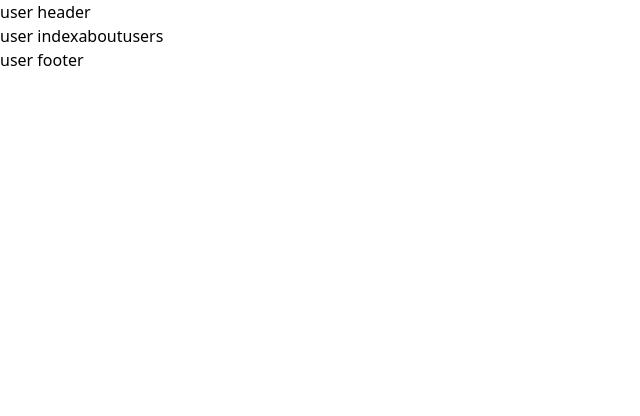
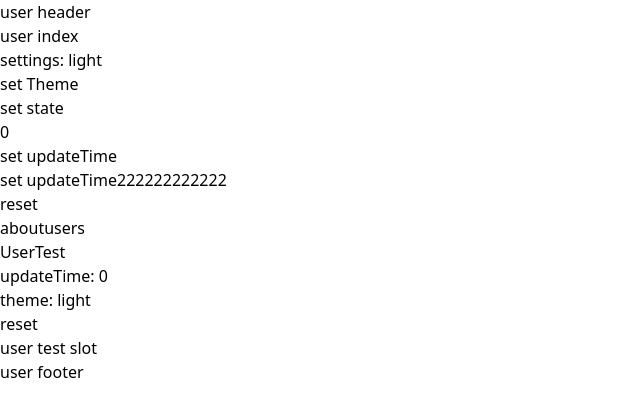
Before and after one commit to dshuais/next-template, a Next.js app: page /user in a window 1280 px wide. Shown: the top 416 px of the page, without its empty margins (0-640 px from the left). Built offline with nearby package versions, Linux system fonts and the light colour scheme.

Commit message:
✨ feat: 封装create store方法

```diff
--- a/src/app/user/page.tsx
+++ b/src/app/user/page.tsx
@@ -3,19 +3,40 @@
  * @Author: dushuai
  * @Date: 2024-04-16 14:41:04
  * @LastEditors: dushuai
- * @LastEditTime: 2024-04-16 16:32:59
- * @description: 心平气和
+ * @LastEditTime: 2024-04-18 17:15:12
+ * @description: test
  */
+"use client"
+
+import UserTest from "@/components/User/UserTest";
+import { useSettings } from "@/store";
 import Link from "next/link";
 
 export default function User() {
+
+  const { theme, SET_THEME, SET_STATE, RESET, ...settings } = useSettings()
+
   return (
     <div>
       user index
 
+      <div>settings: {theme}</div>
+      <div onClick={() => SET_THEME('light')}>set Theme</div>
+      <div onClick={() => SET_STATE({ key: 'theme', val: 'dark' })}>set state</div>
+
+      <div>{settings.updateTime}</div>
+      <div onClick={() => SET_STATE({ key: 'updateTime', val: new Date().getTime() })}>set updateTime</div>
+      <div onClick={() => settings.SET_UPDATE_TIME()}>set updateTime222222222222</div>
+
+      <div onClick={() => RESET()}>reset</div>
+
       <Link href="/user/about">about</Link>
 
       <Link href="/user/users">users</Link>
+
+      <UserTest>
+        <div>user test slot</div>
+      </UserTest>
     </div>
   )
 }
--- a/src/common/enums.ts
+++ b/src/common/enums.ts
@@ -2,12 +2,13 @@
  * @Author: dushuai
  * @Date: 2024-04-17 15:57:21
  * @LastEditors: dushuai
- * @LastEditTime: 2024-04-17 15:59:18
+ * @LastEditTime: 2024-04-18 15:11:02
  * @description: 枚举文件
  */
 
 export const APP_KEY = 'next-template'
 
 export enum StoreKey {
-  APP = `app-store-${APP_KEY}`
+  APP = `app-store-${APP_KEY}`,
+  SETTINGS = `settings-store-${APP_KEY}`
 }
--- /dev/null
+++ b/src/components/User/UserTest.tsx
@@ -0,0 +1,25 @@
+
+/*
+* @Author: dushuai
+* @Date: 2024-04-18 17:11:16
+ * @LastEditors: dushuai
+ * @LastEditTime: 2024-04-18 17:14:27
+* @description: 心平气和
+*/
+import { useSettings } from "@/store"
+
+export default function UserTest({ children }: { children: React.ReactNode }) {
+
+  const updateTime = useSettings((state) => state.updateTime)
+  const { theme, RESET } = useSettings()
+
+  return (
+    <>
+      <div>UserTest</div>
+      <div>updateTime: {updateTime}</div>
+      <div>theme: {theme}</div>
+      <div onClick={RESET}>reset</div>
+      {children}
+    </>
+  )
+}
--- a/src/store/index.ts
+++ b/src/store/index.ts
@@ -6,3 +6,4 @@
  * @description: store
  */
 export * from './modules/app'
+export * from './modules/settings'
--- a/src/store/modules/app.ts
+++ b/src/store/modules/app.ts
@@ -2,7 +2,7 @@
  * @Author: dushuai
  * @Date: 2024-04-17 14:49:31
  * @LastEditors: dushuai
- * @LastEditTime: 2024-04-17 17:00:57
+ * @LastEditTime: 2024-04-18 09:52:57
  * @description: app store
  */
 import { StoreKey } from "@/common"
@@ -11,7 +11,6 @@ import { createJSONStorage, persist, devtools } from 'zustand/middleware'
 
 type Store = {
   token: string
-  a: number
   // ... other state properties
 }
 
@@ -25,13 +24,12 @@ type Actions = {
 
 // define the initial state
 const initialState = (): Store => ({
-  token: '',
-  a: 0
+  token: ''
 })
 
 /**
  * 当前store版本
- * 更改后需要手动修改并天机migrate逻辑
+ * 更改后需要手动修改并添加migrate逻辑
  */
 const APP_STORE_VERSION: number = 0.1
 
@@ -65,6 +63,7 @@ export const useAppStore = create<Store & Actions>()(
         storage: createJSONStorage(() => sessionStorage),
         version: APP_STORE_VERSION, // a migration will be triggered if the version in the storage mismatches this one
 
+        // migration logic
         migrate: (persistedState, version) => {
 
           const state = initialState()
--- /dev/null
+++ b/src/store/modules/settings.ts
@@ -0,0 +1,57 @@
+/*
+ * @Author: dushuai
+ * @Date: 2024-04-18 15:09:58
+ * @LastEditors: dushuai
+ * @LastEditTime: 2024-04-18 17:20:05
+ * @description: settings store
+ */
+import { StoreKey } from '@/common'
+import { MakeState, createCustomStore } from '../store'
+import { createJSONStorage } from 'zustand/middleware'
+
+type Store = {
+  theme: 'dark' | 'light'
+}
+
+const initialState = (): Store => ({
+  theme: 'light',
+})
+
+/**
+ * 当前store版本
+ * 更改后需要手动修改并添加migrate逻辑
+ */
+const APP_STORE_VERSION: number = 0.1
+
+export const useSettings = createCustomStore(
+  StoreKey.SETTINGS,
+
+  initialState(),
+
+  (set) => ({
+
+    SET_THEME(theme: Store['theme']) {
+      set({ theme })
+    },
+
+  }),
+
+  {
+    name: StoreKey.SETTINGS, // unique name
+    storage: createJSONStorage(() => sessionStorage),
+    version: APP_STORE_VERSION, // a migration will be triggered if the version in the storage mismatches this one
+
+    // migration logic
+    migrate: (persistedState, version) => {
+      type State = Store & MakeState
+
+      const state = initialState()
+
+      if (version != APP_STORE_VERSION) {
+        Object.assign(state, persistedState,)
+      }
+
+      return state as State
+    }
+  }
+)
--- /dev/null
+++ b/src/store/store.ts
@@ -0,0 +1,94 @@
+/*
+ * @Author: dushuai
+ * @Date: 2024-04-18 12:28:06
+ * @LastEditors: dushuai
+ * @LastEditTime: 2024-04-18 17:21:25
+ * @description: 创建自定义store
+ */
+import { StoreKey } from "@/common";
+import { create } from "zustand";
+import { PersistOptions, combine, devtools, persist } from "zustand/middleware";
+
+type SetStoreState<T> = (
+  partial: T | Partial<T> | ((state: T) => T | Partial<T>),
+  replace?: boolean | undefined
+) => void
+
+export type STATE<T> = { key: keyof T, val: T[keyof T] }
+
+export type MakeState = {
+  updateTime: number,
+}
+
+export type MakeUpdater<T> = {
+  SET_STATE: (data: STATE<T>) => void
+  SET_UPDATE_TIME: () => void
+  RESET: () => void
+}
+
+export type Methods<T, M> = (set: SetStoreState<T>, get: () => T & MakeUpdater<T>) => M
+
+/**
+ * 创建store
+ * @param name store名称
+ * @param state state
+ * @param methods actions
+ * @param persistOptions 持久化配置
+ */
+export function createCustomStore<T extends Object, M>(
+  name: StoreKey,
+  state: T,
+  methods: Methods<T & MakeState, M>,
+  persistOptions: PersistOptions<T & MakeState>
+) {
+
+  const initialState: MakeState = {
+    updateTime: 0
+  }
+
+  const newStore = Object.assign(initialState, state)
+
+  type State = T & MakeState
+
+  type Get = () => State & MakeUpdater<State> & M
+
+  type Set = Partial<MakeState & T>
+
+  return create(
+    devtools(
+      persist(
+        combine(
+          newStore,
+
+          (set, get) => ({
+            ...methods(set, get as Get),
+
+            /**
+             * 一个通用set的方法 可用于偷懒
+             * @param data
+             */
+            SET_STATE: (data: STATE<State>) => {
+              set({ [data.key]: data.val } as Set)
+            },
+
+            /**
+             * 重置整个store
+             */
+            RESET() {
+              set(newStore)
+            },
+
+            /**
+             * 更新时间
+             */
+            SET_UPDATE_TIME() {
+              set(() => ({ updateTime: Date.now() }) as Set)
+            }
+          })
+        ),
+        persistOptions as any
+      ),
+      { name, enabled: true }
+    )
+  )
+}
```
